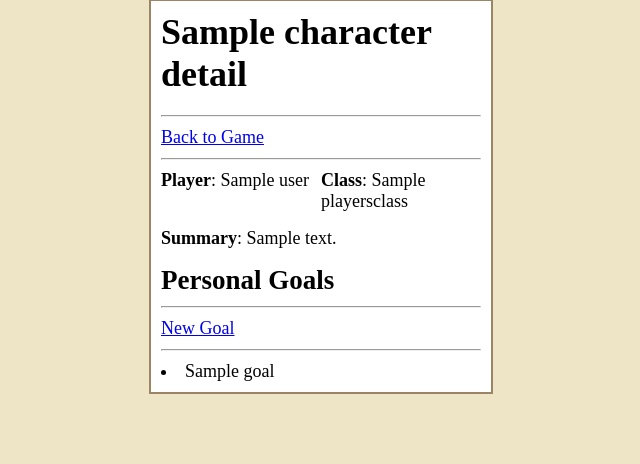
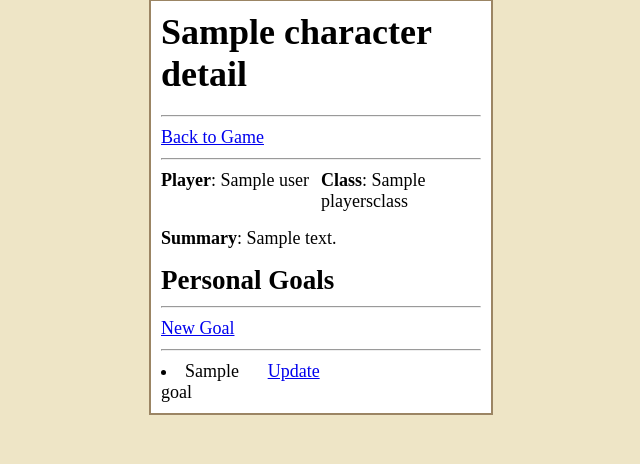
Before and after one commit to chad-szymarek/impetus, a Django app: template games/templates/characters/detail_character.html in a window 1280 px wide. Shown: the part 85-549 px from the top of the page, without its empty margins (319-959 px from the left). Run offline with Django 3.2, Linux system fonts and the light colour scheme; the template is opened without the code that fills it: most values are stand-ins (such as "Sample title", 1, 10 or a date in 2020); some libraries are stand-ins or nearby versions.

Commit message:
added update link to goals

```diff
--- a/games/static/player/player.css
+++ b/games/static/player/player.css
@@ -174,3 +174,8 @@ hr {
     list-style: disc;
     list-style-position: inside;
 }
+
+.goal-grid {
+    display: grid;
+    grid-template-columns: repeat(3, 1fr);
+}
--- a/games/templates/characters/detail_character.html
+++ b/games/templates/characters/detail_character.html
@@ -26,7 +26,10 @@
         <hr>
         <ul>
             {% for goal in character_detail.goals.all  %}
-                <li class="goal-list">{{ goal.name }}</li>
+                <div class="goal-grid">
+                    <li class="goal-list">{{ goal.name }}</li>
+                    <a href="{% url 'update_character_goal' goal.id%}">Update</a>
+                </div>
             {% endfor %}
         </ul>
     </div>
--- a/goals/urls.py
+++ b/goals/urls.py
@@ -1,6 +1,7 @@
 from django.urls import path
 
-from goals.views import CharacterGoalsCreateView
+from goals.views import CharacterGoalsCreateView, CharacterGoalsUpdateView
 urlpatterns = [
-    path("create/", CharacterGoalsCreateView.as_view(), name="create_character_goal")
+    path("create/", CharacterGoalsCreateView.as_view(), name="create_character_goal"),
+    path("<int:pk>/update/", CharacterGoalsUpdateView.as_view(), name="update_character_goal"),
 ]
```
Also changed, not shown: goals/templates/goals/update_character_goal.html (added, +13 -0 lines), goals/views.py (+8 -0 lines), db.sqlite3.
